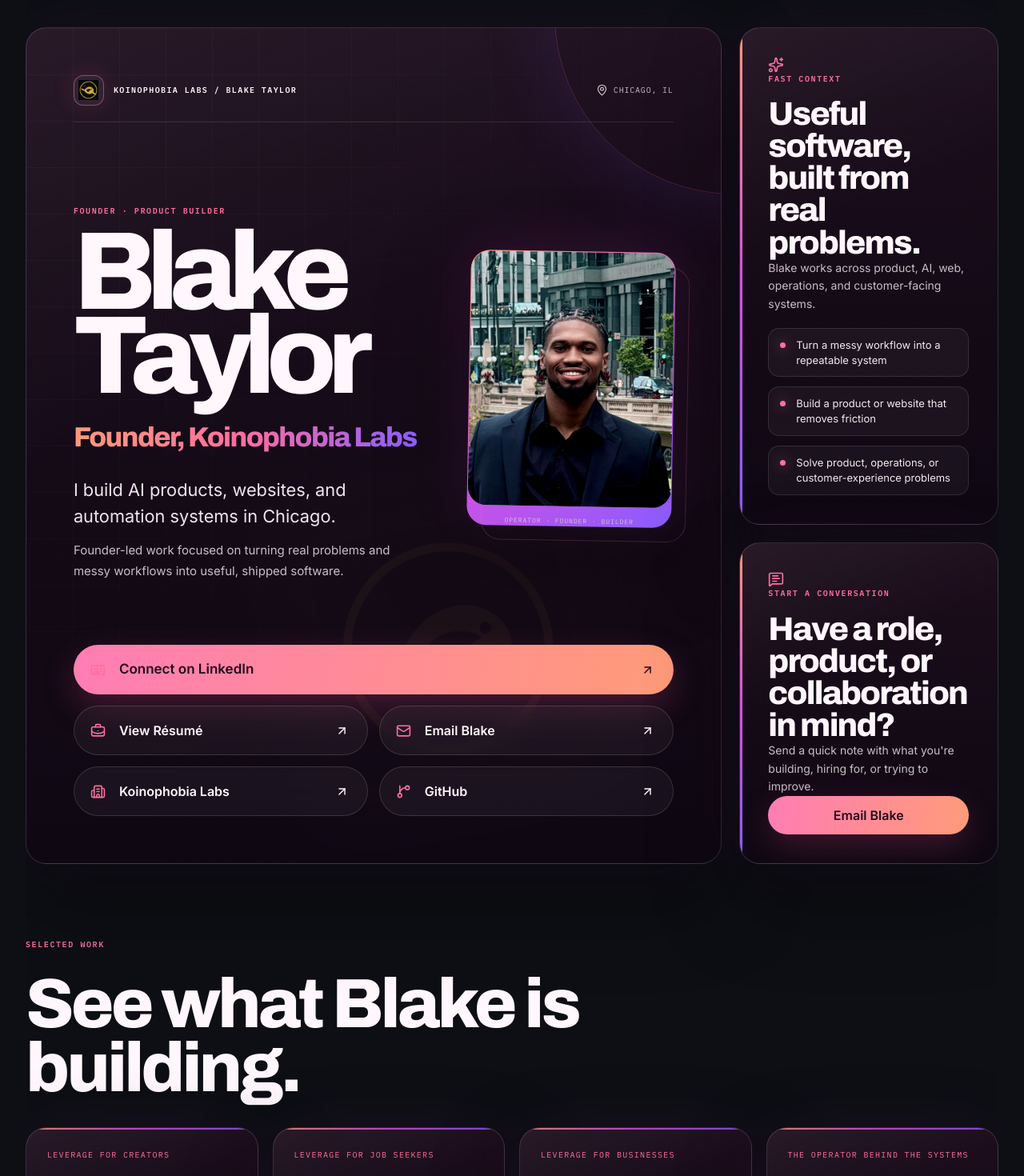
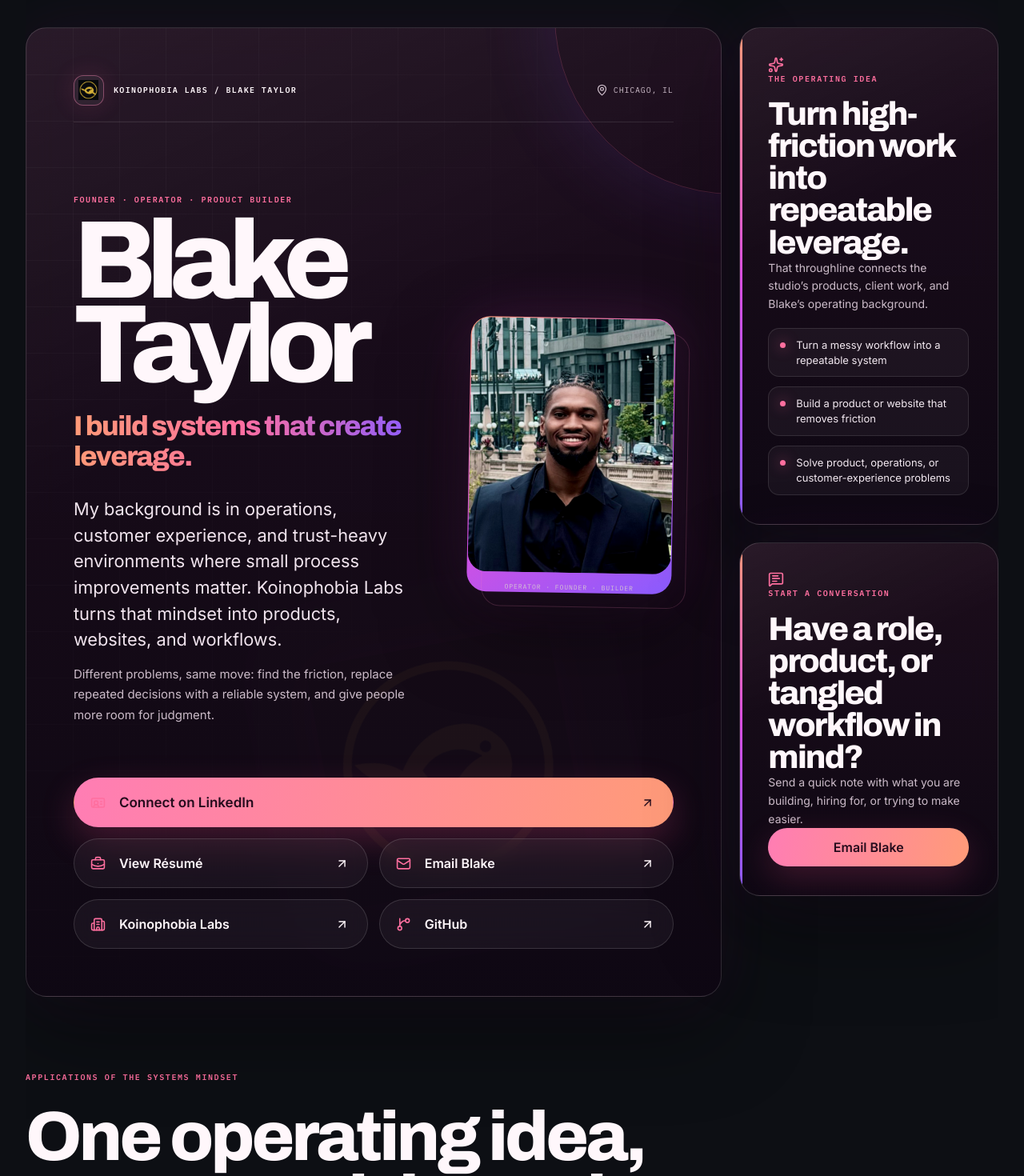
Before and after one commit to koinophobia-labs/koinophobia-labs-site, a Next.js app: page /connect in a window 1280 px wide. Shown: the top 1470 px of the page at 80% size. Built offline with nearby package versions, Linux system fonts and the light colour scheme.

Commit message:
Clarify founder systems philosophy and work throughline

```diff
--- a/app/connect/page.tsx
+++ b/app/connect/page.tsx
@@ -5,20 +5,18 @@
 
 export const metadata: Metadata = {
   title: "Blake Taylor — Founder, Koinophobia Labs",
-  description: "Blake builds AI products, websites, and automation systems in Chicago.",
-  alternates: {
-    canonical: "https://koinophobia.dev/connect",
-  },
+  description: "Blake builds systems that turn messy, high-friction work into clear, repeatable leverage.",
+  alternates: { canonical: "https://koinophobia.dev/connect" },
   openGraph: {
     title: "Blake Taylor — Founder, Koinophobia Labs",
-    description: "Blake builds AI products, websites, and automation systems in Chicago.",
+    description: "Products, websites, and workflows built around leverage through better systems.",
     url: "https://koinophobia.dev/connect",
     images: [{ url: "/og-founder.png", width: 1200, height: 630 }],
   },
   twitter: {
     card: "summary_large_image",
     title: "Blake Taylor — Founder, Koinophobia Labs",
-    description: "Blake builds AI products, websites, and automation systems in Chicago.",
+    description: "Products, websites, and workflows built around leverage through better systems.",
     images: ["/og-founder.png"],
   },
 };
@@ -36,38 +34,26 @@
 
             <header className="founder-header">
               <a className="founder-brand" href="https://koinophobialabs.com">
-                <span className="brand-mark">
-                  <Image src="/koi-mark.png" alt="" width={32} height={32} priority />
-                </span>
+                <span className="brand-mark"><Image src="/koi-mark.png" alt="" width={32} height={32} priority /></span>
                 <span>Koinophobia Labs / Blake Taylor</span>
               </a>
-              <span className="founder-location">
-                <MapPin size={15} aria-hidden="true" />
-                Chicago, IL
-              </span>
+              <span className="founder-location"><MapPin size={15} aria-hidden="true" />Chicago, IL</span>
             </header>
 
             <div className="founder-hero">
               <div className="founder-hero-text">
-                <p className="kicker kicker-gold">Founder · product builder</p>
+                <p className="kicker kicker-gold">Founder · operator · product builder</p>
                 <h1 id="connect-title">Blake Taylor</h1>
-                <p className="founder-role">Founder, Koinophobia Labs</p>
+                <p className="founder-role">I build systems that create leverage.</p>
                 <p className="founder-sub">
-                  I build AI products, websites, and automation systems in Chicago.
+                  My background is in operations, customer experience, and trust-heavy environments where small process improvements matter. Koinophobia Labs turns that mindset into products, websites, and workflows.
                 </p>
                 <p className="founder-intro">
-                  Founder-led work focused on turning real problems and messy workflows into
-                  useful, shipped software.
+                  Different problems, same move: find the friction, replace repeated decisions with a reliable system, and give people more room for judgment.
                 </p>
               </div>
               <figure className="founder-portrait">
-                <Image
-                  src="/blake-portrait.jpg"
-                  width={640}
-                  height={800}
-                  priority
-                  alt="Blake Taylor, founder of Koinophobia Labs"
-                />
+                <Image src="/blake-portrait.jpg" width={640} height={800} priority alt="Blake Taylor, founder of Koinophobia Labs" />
                 <figcaption aria-hidden="true">Operator · Founder · Builder</figcaption>
               </figure>
             </div>
@@ -76,19 +62,8 @@
               {primaryActions.map((action) => {
                 const Icon = action.icon;
                 return (
-                  <a
-                    key={action.label}
-                    className={`founder-action founder-action-${action.tone}`}
-                    href={action.href}
-                    target={action.external ? "_blank" : undefined}
-                    rel={action.external ? "noopener noreferrer" : undefined}
-                    aria-label={
-                      action.external ? `${action.label} (opens in a new tab)` : action.label
-                    }
-                  >
-                    <Icon size={19} aria-hidden="true" />
-                    <span>{action.label}</span>
-                    <ArrowUpRight size={17} aria-hidden="true" />
+                  <a key={action.label} className={`founder-action founder-action-${action.tone}`} href={action.href} target={action.external ? "_blank" : undefined} rel={action.external ? "noopener noreferrer" : undefined} aria-label={action.external ? `${action.label} (opens in a new tab)` : action.label}>
+                    <Icon size={19} aria-hidden="true" /><span>{action.label}</span><ArrowUpRight size={17} aria-hidden="true" />
                   </a>
                 );
               })}
@@ -98,50 +73,31 @@
           <aside className="founder-side" aria-label="Fast context">
             <div className="signal-card">
               <Sparkles size={20} aria-hidden="true" />
-              <p className="kicker kicker-cyan">Fast context</p>
-              <h2>Useful software, built from real problems.</h2>
-              <p>
-                Blake works across product, AI, web, operations, and customer-facing systems.
-              </p>
-              <ul className="founder-focus-list">
-                {reachOutReasons.map((reason) => (
-                  <li key={reason}>{reason}</li>
-                ))}
-              </ul>
+              <p className="kicker kicker-cyan">The operating idea</p>
+              <h2>Turn high-friction work into repeatable leverage.</h2>
+              <p>That throughline connects the studio’s products, client work, and Blake’s operating background.</p>
+              <ul className="founder-focus-list">{reachOutReasons.map((reason) => <li key={reason}>{reason}</li>)}</ul>
             </div>
             <div className="event-card">
               <MessageSquareText size={20} aria-hidden="true" />
               <p className="kicker kicker-gold">Start a conversation</p>
-              <h2>Have a role, product, or collaboration in mind?</h2>
-              <p>
-                Send a quick note with what you&apos;re building, hiring for, or trying to improve.
-              </p>
-              <a className="btn btn-gold" href={founderLinks.emailWithContext}>
-                <span>Email Blake</span>
-              </a>
+              <h2>Have a role, product, or tangled workflow in mind?</h2>
+              <p>Send a quick note with what you are building, hiring for, or trying to make easier.</p>
+              <a className="btn btn-gold" href={founderLinks.emailWithContext}><span>Email Blake</span></a>
             </div>
           </aside>
         </section>
 
         <section className="founder-section" aria-labelledby="building-title">
           <div className="founder-section-head">
-            <p className="kicker kicker-cyan">Selected work</p>
-            <h2 id="building-title">See what Blake is building.</h2>
+            <p className="kicker kicker-cyan">Applications of the systems mindset</p>
+            <h2 id="building-title">One operating idea, expressed through different work.</h2>
           </div>
           <div className="founder-proof-grid">
             {buildCards.map((card) => (
               <article className="founder-proof-card" key={card.title}>
-                <span>{card.tag}</span>
-                <h3>{card.title}</h3>
-                <p>{card.body}</p>
-                <a
-                  href={card.href}
-                  target={card.external ? "_blank" : undefined}
-                  rel={card.external ? "noopener noreferrer" : undefined}
-                  aria-label={
-                    card.external ? `${card.cta} (opens in a new tab)` : card.cta
-                  }
-                >
+                <span>{card.tag}</span><h3>{card.title}</h3><p>{card.body}</p>
+                <a href={card.href} target={card.external ? "_blank" : undefined} rel={card.external ? "noopener noreferrer" : undefined} aria-label={card.external ? `${card.cta} (opens in a new tab)` : card.cta}>
                   {card.cta} <ArrowUpRight size={15} aria-hidden="true" />
                 </a>
               </article>
```
